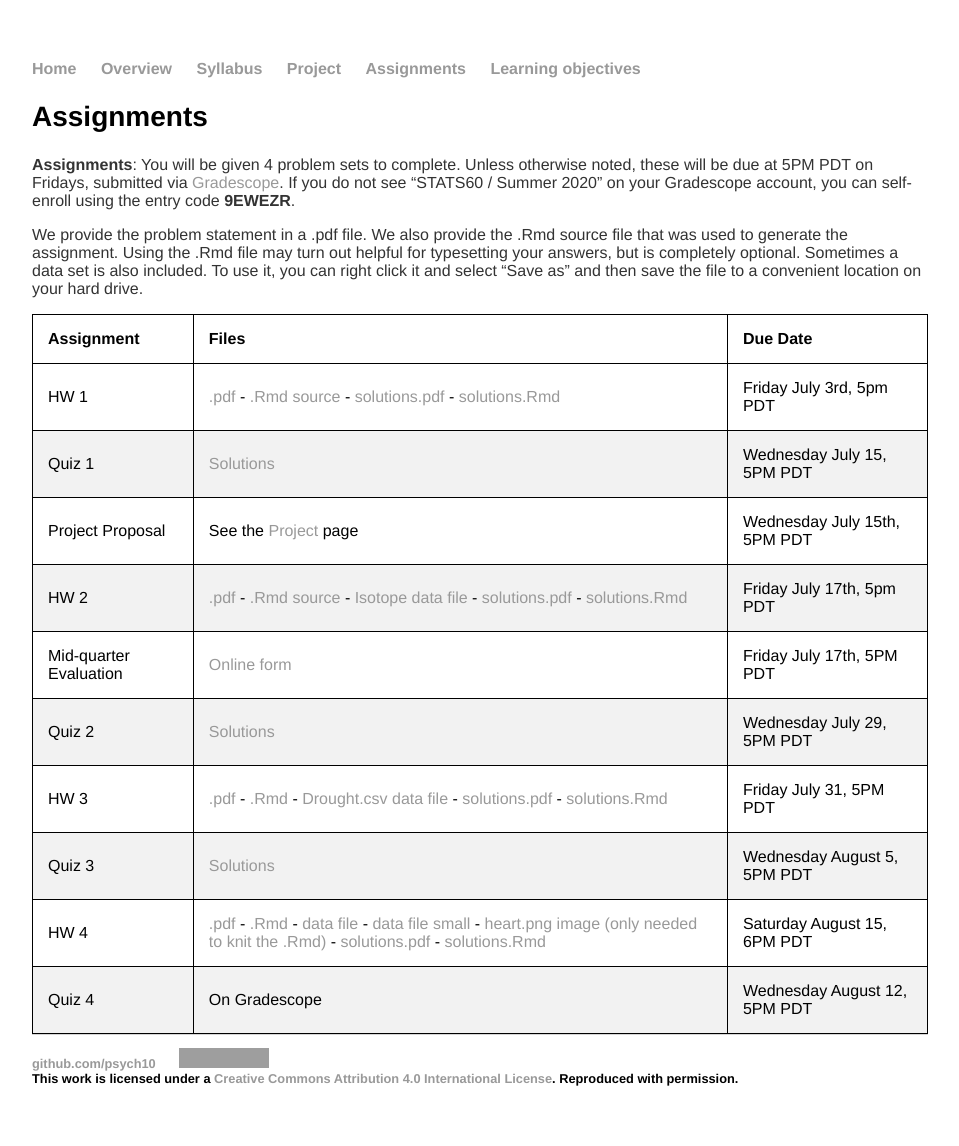
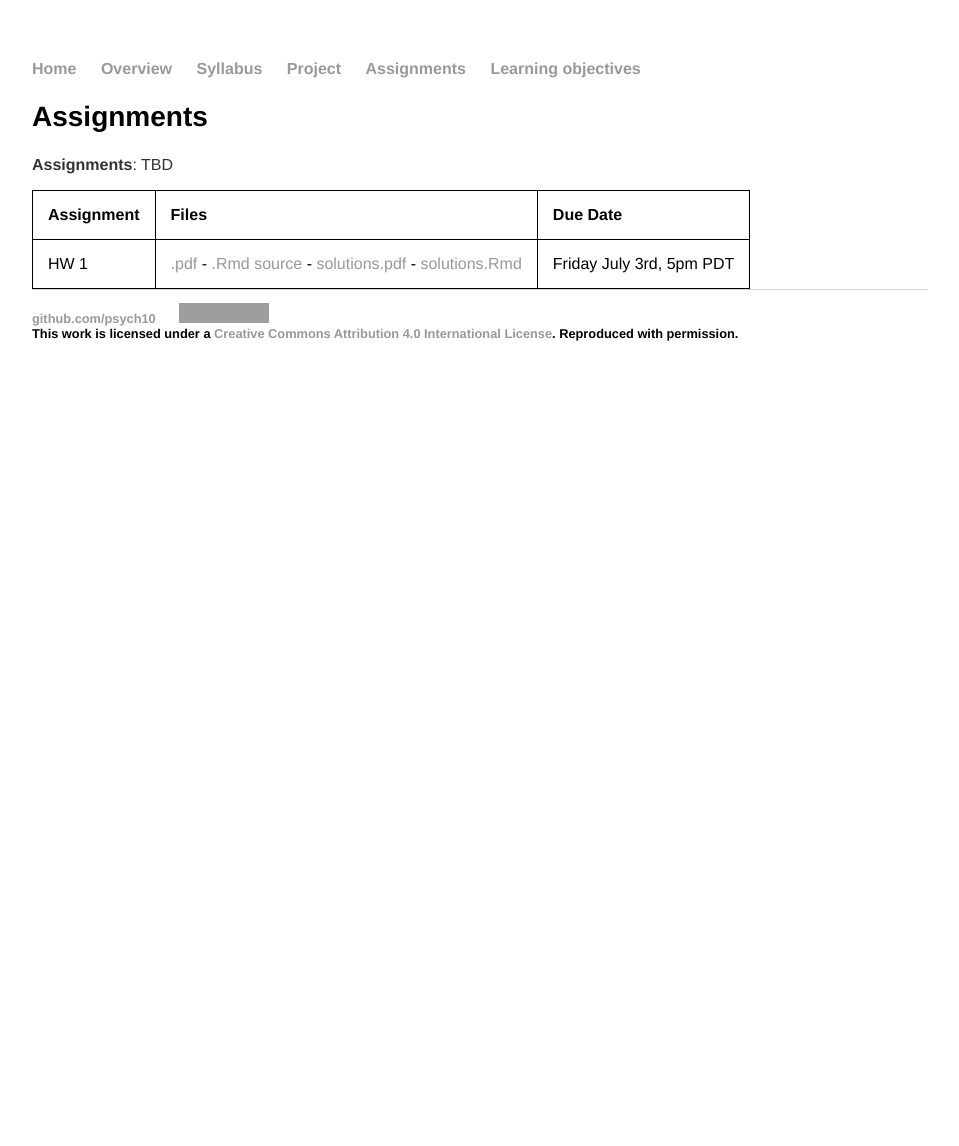
Before and after one commit to stats207/stats207.github.io, a Jekyll site: the page built from hw/index.md, in a window 1280 px wide. Shown: the whole page, without its empty margins (160-1119 px from the left). Built offline with Jekyll 4.4.1, drawn with Linux system fonts in a browser that asks for light colours; our own code applies the rules of GitHub Pages for plain Markdown files; after the commit the page ends 900 px from its top, so only the background shows below that; grey boxes are pictures that could not be loaded.

Commit message:
update template

```diff
--- a/_config.yml
+++ b/_config.yml
@@ -1,3 +1,3 @@
 theme: jekyll-theme-minimal
-name: Psych 10
+name: Stats 207
 markdown: kramdown
--- a/hw/index.md
+++ b/hw/index.md
@@ -4,20 +4,9 @@ title: Psych 10: Assignments
 ---
 ## Assignments
 
-**Assignments**: You will be given 4 problem sets to complete.  Unless otherwise noted, these will be due at 5PM PDT on Fridays, submitted via [Gradescope](https://www.gradescop
-e.com/). If you do not see "STATS60 / Summer 2020" on your Gradescope account, you can self-enroll using the entry code **9EWEZR**.
-
-We provide the problem statement in a .pdf file. We also provide the .Rmd source file that was used to generate the assignment. Using the .Rmd file may turn out helpful for typesetting your answers, but is completely optional. Sometimes a data set is also included. To use it, you can right click it and select "Save as" and then save the file to a convenient location on your hard drive.
+**Assignments**:
+TBD
 
 |Assignment|Files|Due Date|
 | ---|---|---|
 |HW 1 |[.pdf](hw1/hw1.pdf) - [.Rmd source](hw1/hw1.Rmd) - [solutions.pdf](hw1/hw1sol.pdf) - [solutions.Rmd](hw1/hw1sol.Rmd)|Friday July 3rd, 5pm PDT
-|Quiz 1| [Solutions](quiz1_sol.pdf)| Wednesday July 15, 5PM PDT
-|Project Proposal|See the [Project](../project) page| Wednesday July 15th, 5PM PDT
-|HW 2 |[.pdf](hw2/hw2.pdf) - [.Rmd source](hw2/hw2.Rmd) - [Isotope data file](hw2/IsotopeData.xlsx) - [solutions.pdf](hw2/hw2sol.pdf) - [solutions.Rmd](hw2/hw2sol.Rmd)|Friday July 17th, 5pm PDT
-|Mid-quarter Evaluation| [Online form](https://docs.google.com/forms/d/1ZrKm-FBKC6IqheyPTZ8s_FLWArUcJTgy2acq8n9BsxI/) |Friday July 17th, 5PM PDT
-|Quiz 2| [Solutions](quiz2_sol.pdf)| Wednesday July 29, 5PM PDT
-|HW 3| [.pdf](hw3/hw3.pdf) - [.Rmd](hw3/hw3.Rmd) - [Drought.csv data file](hw3/drought.csv) - [solutions.pdf](hw3/hw3sol.pdf) - [solutions.Rmd](hw3/hw3sol.Rmd)|Friday July 31, 5PM PDT
-|Quiz 3| [Solutions](quiz3_sol.pdf)| Wednesday August 5, 5PM PDT
-|HW 4| [.pdf](hw4/hw4.pdf) - [.Rmd](hw4/hw4.Rmd) - [data file](hw4/sf_stopping.csv) - [data file small](hw4/sf_stopping_small.csv) - [heart.png image (only needed to knit the .Rmd)](hw4/heart.png) - [solutions.pdf](hw4/hw4sol.pdf) - [solutions.Rmd](hw4/hw4sol.Rmd)|Saturday August 15, 6PM PDT
-|Quiz 4| On Gradescope| Wednesday August 12, 5PM PDT
```
